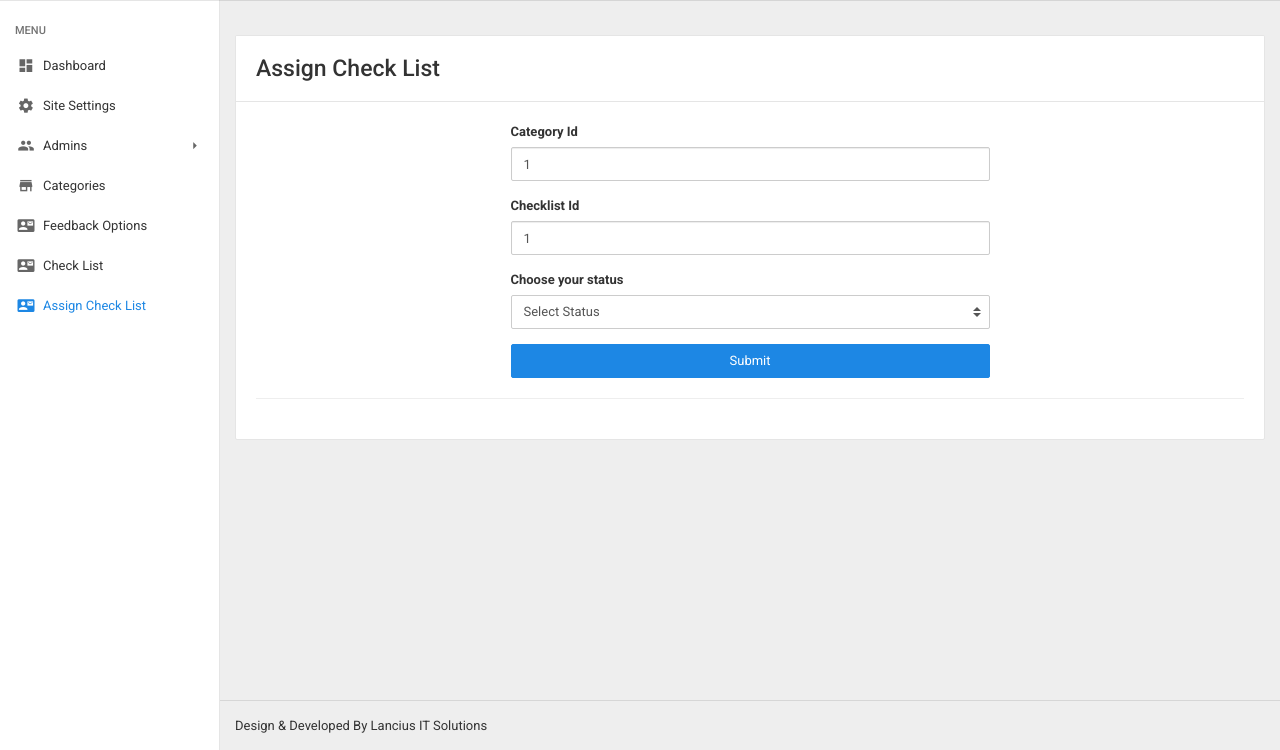
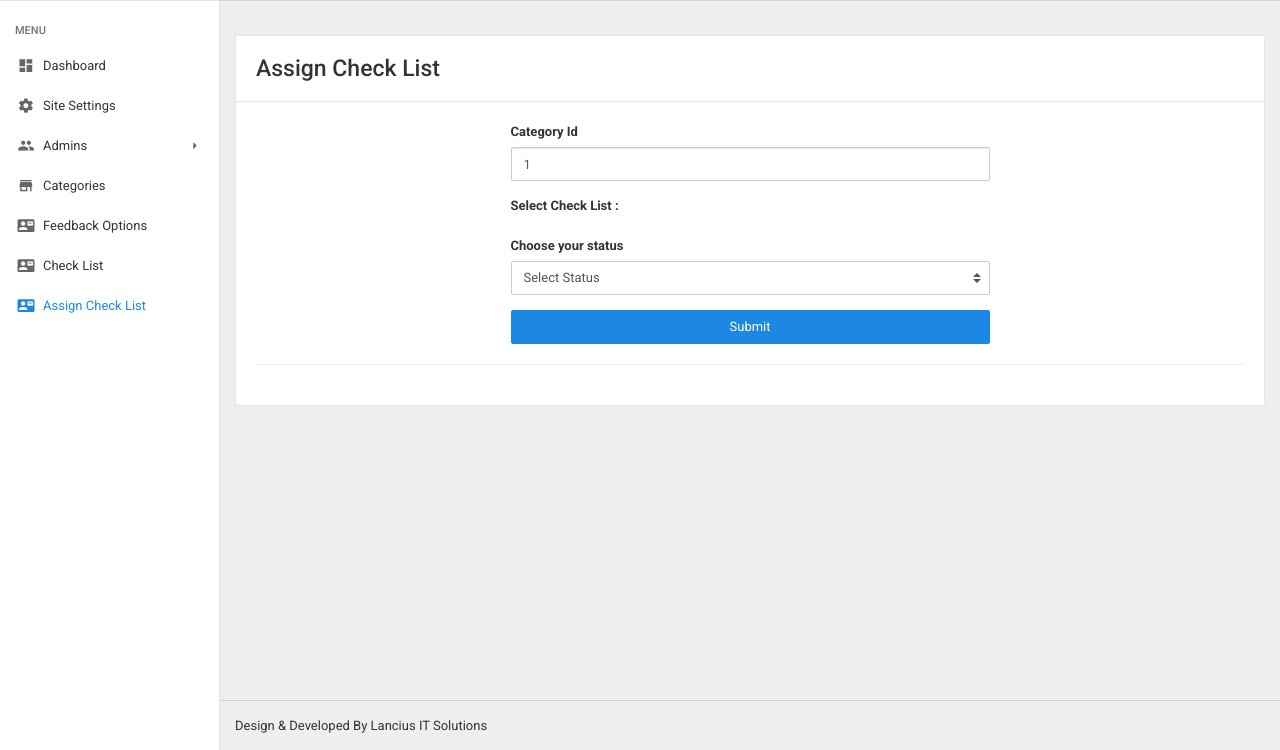
Before and after one commit to Srinivaslancius/feedback, a PHP site: page /feedback/edit_assign_check_list.php?bid=1 in a window 1280 px wide. Shown: the part 50-800 px from the top of the page. Run offline with PHP 8.4, Linux system fonts and the light colour scheme; a user stored in the database is signed in; data comes from the database, SQL or seed files in the repository; tables that the repository leaves empty or names only in its code hold one stand-in row (values such as "Sample post"); some libraries are stand-ins or nearby versions.

Commit message:
edit_assign_check_list.php

```diff
--- a/manage_webmaster/edit_assign_check_list.php
+++ b/manage_webmaster/edit_assign_check_list.php
@@ -33,11 +33,18 @@
                     <input type="text" class="form-control" id="form-control-2" name="category_id" required value="<?php echo $getContents1['category_id'];?>">
                     <div class="help-block with-errors"></div>
                   </div>
-                  <div class="form-group">
-                    <label for="form-control-2" class="control-label">Checklist Id</label>
-                    <input type="text" class="form-control" id="form-control-2" name="checklist_id" required value="<?php echo $getContents1['checklist_id'];?>">
-                    <div class="help-block with-errors"></div>
-                  </div>
+                  <?php
+                      $getfeedbackOpt = getDataFromTables('check_list','0',$clause=NULL,$id=NULL,$activeStatus=NULL,$activeTop=NULL);?>
+                      <div class="form-group">
+                      <label for="form-control-2" class="control-label">Select Check List : </label><br />
+                      <?php  while ($row = $getfeedbackOpt->fetch_assoc()) {
+                          $checked = '';
+                          $explodeFeedbackOpt=explode(',',$row2['feedback_options']);
+                        if (in_array($row['feedback_option'], $explodeFeedbackOpt)) $checked = " checked";
+                      ?>
+                      <input type="checkbox" value="<?php echo $row['feedback_option']; ?>" name='feedback_options[<?php echo $i ?>][]' <?php echo $checked; ?> > <?php echo $row['feedback_option']; ?> &nbsp;&nbsp;
+                      <?php  } ?>
+                      </div>
 
                   <?php $getStatus = getDataFromTables('user_status',$status=NULL,$clause=NULL,$id=NULL,$activeStatus=NULL,$activeTop=NULL);?>
                   <div class="form-group">
```
